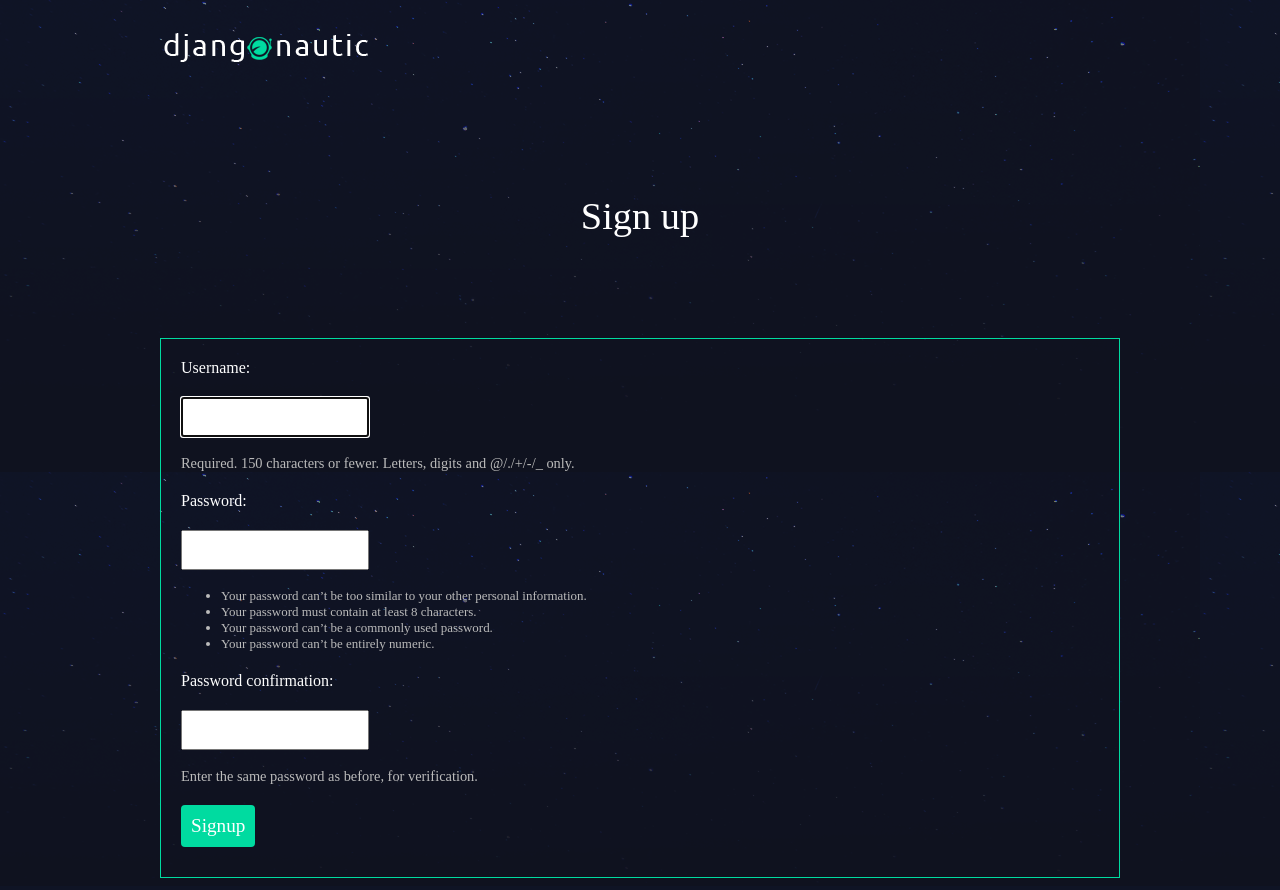
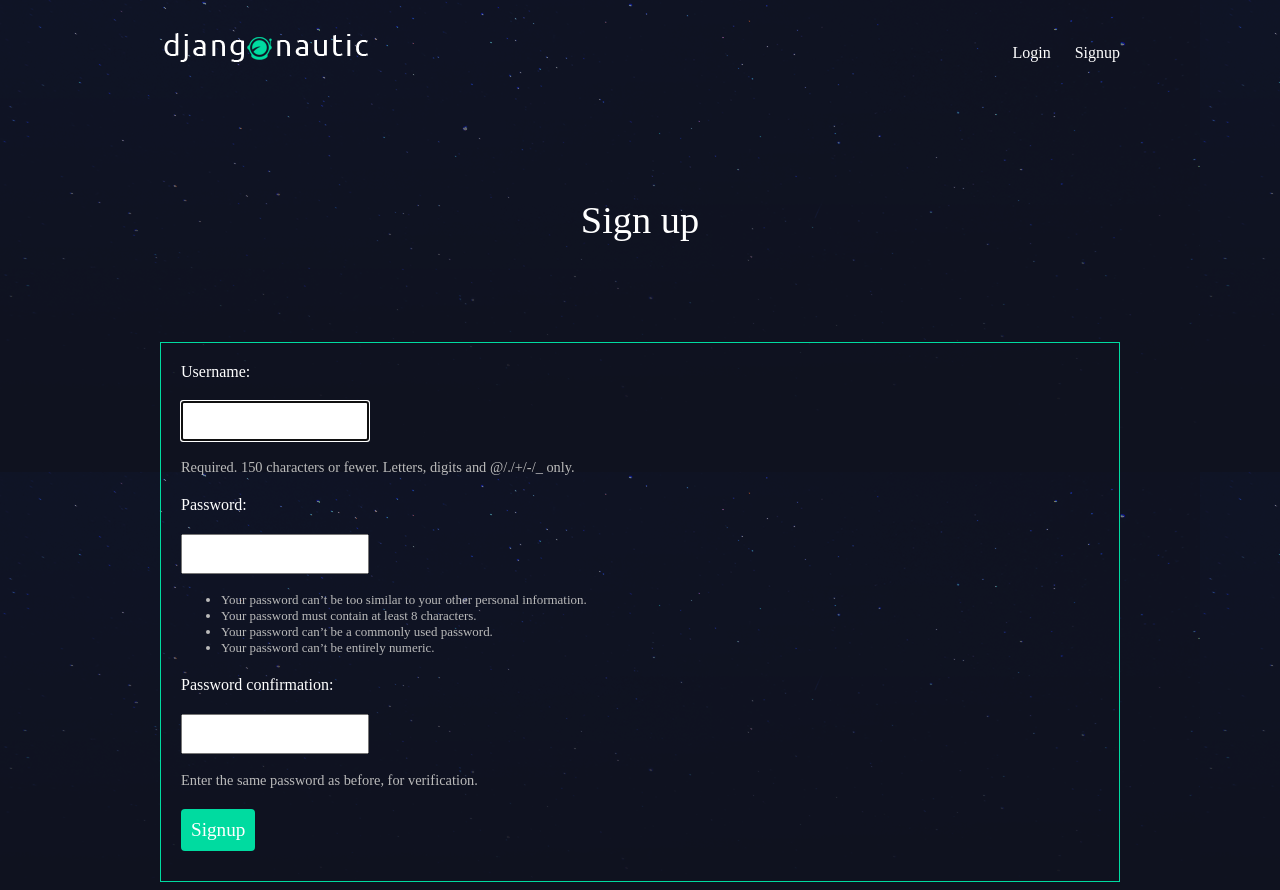
Before and after one commit to Robooze/myblog, a Django app: page /accounts/signup/ in a window 1280 px wide. Run offline with Django 3.2, Linux system fonts and the light colour scheme.

Commit message:
added buttons for signup, login, logout and article creation

```diff
--- a/templates/base_layout.html
+++ b/templates/base_layout.html
@@ -10,6 +10,22 @@
 <body>
     <header class="wrapper">
         <h1><a href="{% url 'home' %}"><img src="{% static 'logo.png' %}" alt="Djangonautic"/></a></h1>
+        <nav>
+            <ul>
+                {% if user.is_authenticated %}
+                    <li>
+                        <form class="logout-link" action="{% url 'accounts:logout' %}" method="post">
+                            {% csrf_token %}
+                            <button type="submit">Logout</button>
+                        </form>
+                    </li>
+                    <li><a href="{% url 'articles:create' %}" class="highlight">New Article</a></li>
+                {% else %}
+                    <li><a href="{% url 'accounts:login' %}">Login</a></li>
+                    <li><a href="{% url 'accounts:signup' %}">Signup</a></li>
+                {% endif %}
+            </ul>
+        </nav>
     </header>
     <div class="wrapper">
         {% block content %}
```
